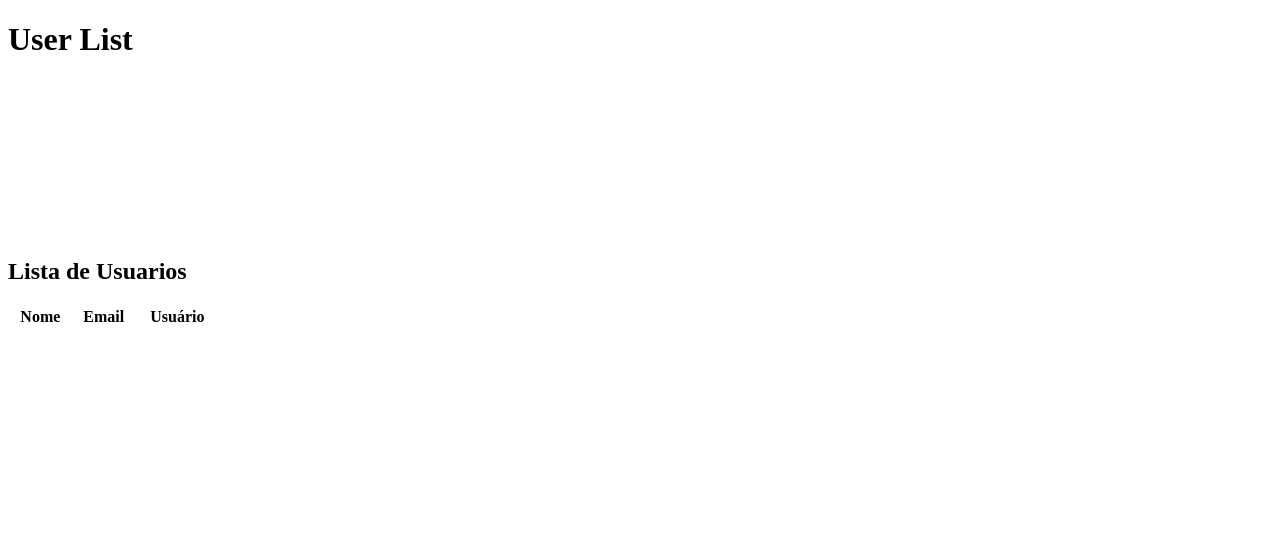
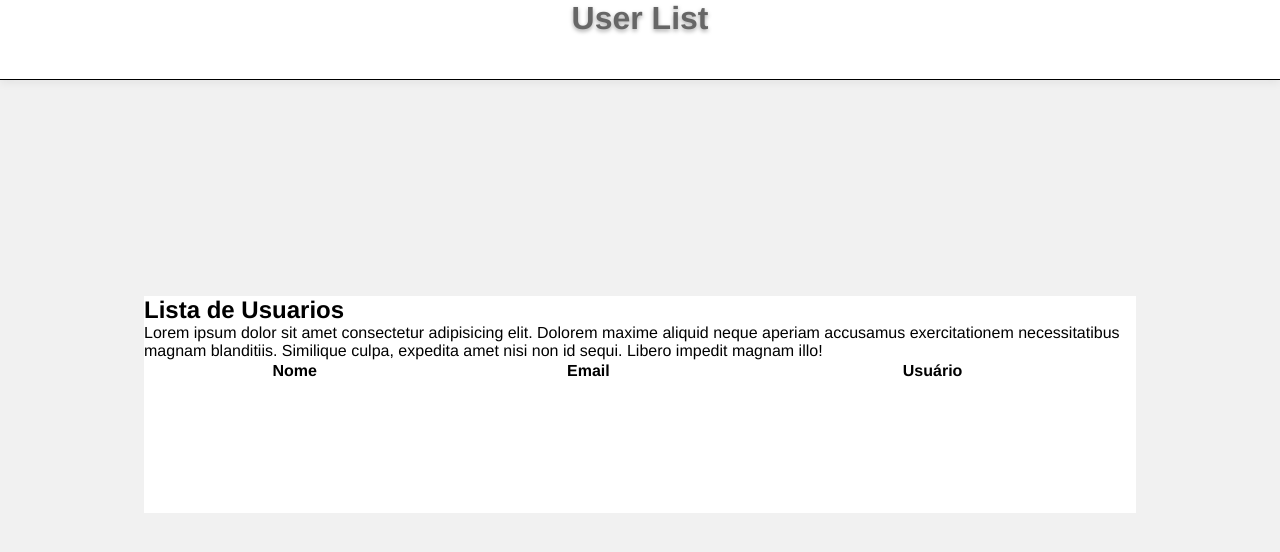
Before and after one commit to CiroAraujo/projeto, a plain HTML site: page index.html in a window 1280 px wide. Drawn offline with Linux system fonts and the light colour scheme; no server answers.

Commit message:
Incompleto

```diff
--- a/app.js
+++ b/app.js
@@ -13,11 +13,11 @@ async function updateTable(){
         for(let user of users) {
             linhas +=  `
             <tr>
-                        <td>$(user.name)</td>
-                        <td>$(user.username)</td>
-                        <td>$(user.email)</td>
+                        <td>${user.name}</td>
+                        <td>${user.username}</td>
+                        <td>${user.email}</td>
                         <td>
-                            <button >Exibir</button>
+                            <button onclick="userDetail()" >Exibir</button>
                         </td>
 
             </tr>
@@ -34,5 +34,27 @@ async function updateTable(){
         console.log(users)
 
     }
+    async function userDetail(userid){
+        const resp =await fetch('https://jsonplaceholder.typicode.com/users')
+        const user =await resp.json();
+
+        document.querySelector(".js-user-name").value = user.name
+        document.querySelector(".js-user-username").value = user.username
+    }
 
     updateTable()
+    async function getTips() {
+        const resp = await fetch("https://api.adviceslip.com/advice")
+        const tip = await resp.json()
+    }
+
+    setTimeout(() => {
+        document.querySelector(".tips").innerText = tip.slip.advice
+        document.querySelector(".tips").style.display = "inline-block"
+
+    }, 5000);
+    setInterval(() => {
+        getTips()
+        console.log('teste')
+
+    }, 8000);
--- a/index.html
+++ b/index.html
@@ -23,7 +23,9 @@
                         </tr>
                      </thead>
                     <tbody class="js-user-line"></tbody>
-
+            <div class="tip">
+                Lorem ipsum dolor sit amet consectetur adipisicing elit. Dolorem maxime aliquid neque aperiam accusamus exercitationem necessitatibus magnam blanditiis. Similique culpa, expedita amet nisi non id sequi. Libero impedit magnam illo!
+            </div>
             </table>
 
         </section>
--- a/stylo.css
+++ b/stylo.css
@@ -1,3 +1,22 @@
+:root  {
+--header-size:80px;
+--main-size: ca
+}
+
+* {
+    padding: 0;
+    margin: 0;
+    box-sizing: border-box;
+}
+
+html,body {
+    width: 100vw;
+    height: 100vh;
+    background-color: #f1f1f1;
+    font-family: helvetica;
+
+}
+
 table{
     border: 10px ;
     width: 100%;
@@ -9,3 +28,40 @@ table{
     margin-top: 200px;
 
 }
+#header{
+    display: flex;
+    flex-direction: row;
+    align-self: center;
+    justify-content: center;
+    background-color: white;
+    width: 100%;
+    height: var(--header-size);
+    border-bottom: 1px solid ;
+    box-shadow:  0 4px 8px rgba(0, 0, 0, 0.05);
+
+}
+#header h1 {
+    color: #666666;
+    text-shadow: 0 2px 4px rgba(0, 0,0, 0.35);
+
+}
+
+#main{
+    display: flex;
+    flex-direction: column;
+    width: 80%;
+    height: var(--main-size);
+    margin: 0 auto;
+    padding: 16px;
+    overflow-x: hidden;
+    overflow-y: scroll;
+
+}
+
+.card {
+    display: flex;
+    flex-direction: column;
+    width: 100%;
+    background-color: white;
+
+}
```
